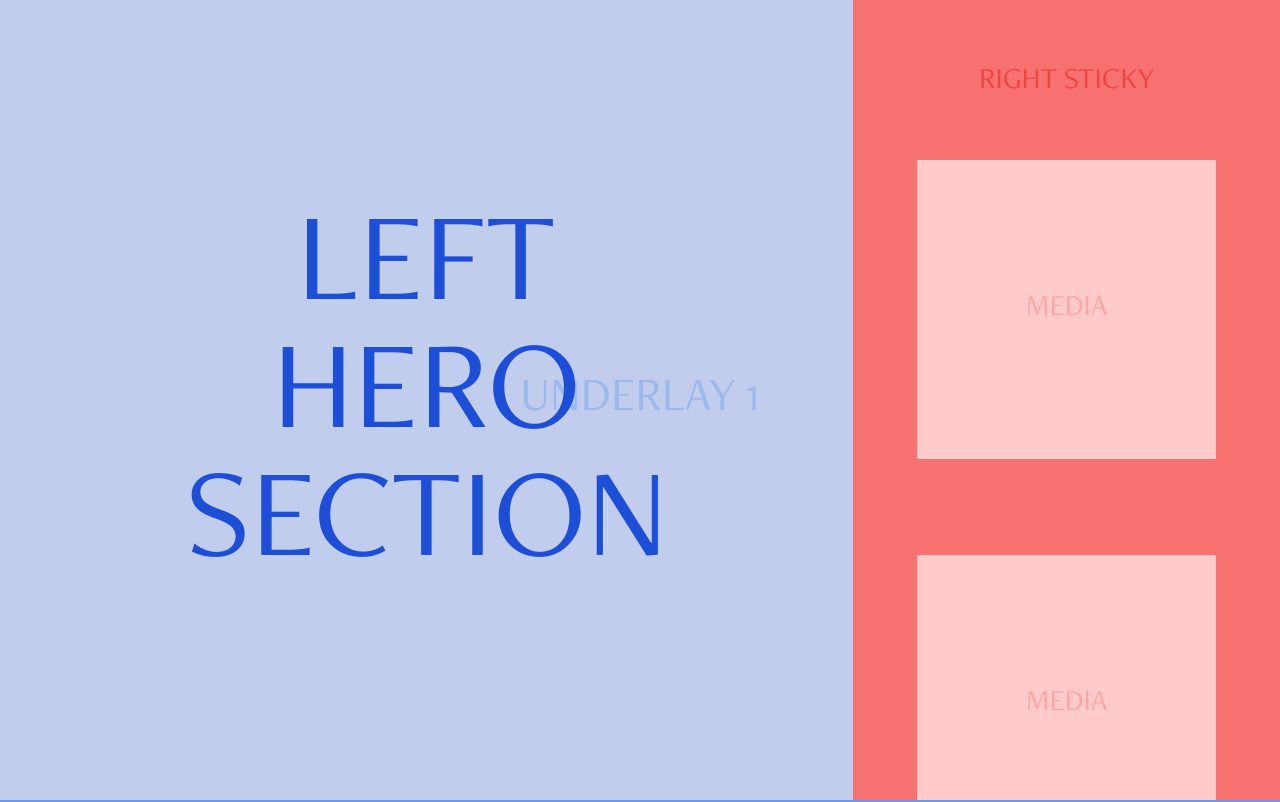
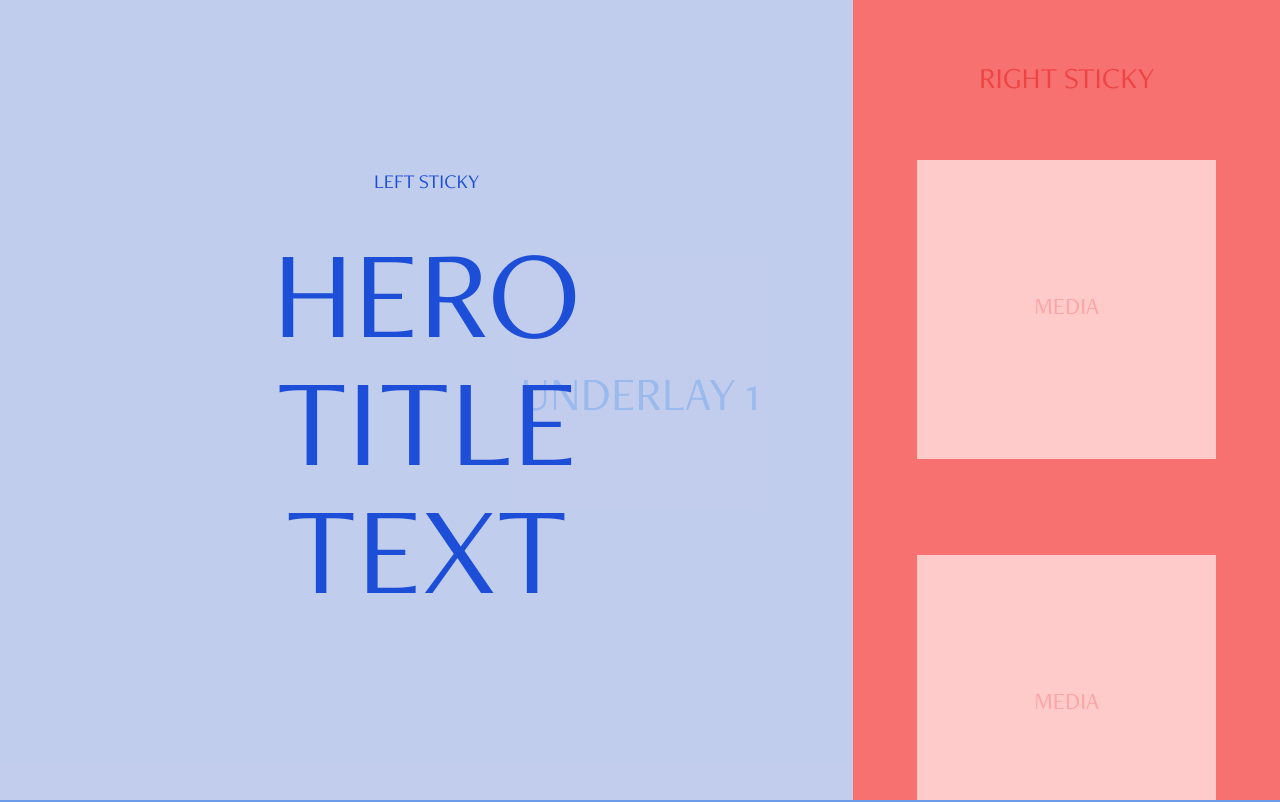
Before and after one commit to abruptpause/red-template-nextjs, a Next.js app: page / in a window 1280 px wide. Shown: the top 802 px of the page. Built offline with nearby package versions, Linux system fonts and the light colour scheme; a web font is replaced by a local one.

Commit message:
label components (2)

```diff
--- a/pages/index.js
+++ b/pages/index.js
@@ -2,10 +2,14 @@
 
 const css = {
   Header: 'freight-neo sticky flex h-screen top-0 right-0 text-center text-blue-700 text-9xl col-span-2 justify-center items-center',
-  Square: 'grid justify-center w-full items-center aspect-square bg-red-200 text-red-700 text-5xl text-center my-24',
+  Square: {
+   div: 'grid justify-center w-full items-center aspect-square bg-red-200 text-red-700 text-5xl text-center my-24',
+   h1: 'freight-neo text-center text-red-300 text-2xl'
+  },
   Sticky: {
     section: 'absolute top-0 left-0 grid grid-cols-3 w-full h-full bg-red-600/[.08]',
-    div: 'sticky overflow-y-scroll col-span-1 col-start-3 h-screen top-0 right-0 bg-red-400 p-16'
+    div: 'sticky overflow-y-scroll col-span-1 col-start-3 h-screen top-0 right-0 bg-red-400 p-16',
+    h1: 'absolute freight-neo text-center text-red-500 top-0 left-0 w-full my-16 text-3xl'
   },
   PlaceHolder: {
     section: 'flex items-center justify-center min-h-screen',
@@ -13,9 +17,10 @@ const css = {
   }
 }
 
-const Header = ({ text = ['left', 'hero', 'section'] }) => (
+const Header = ({ text = ['hero', 'title', 'text'], caption = 'left sticky'}) => (
   <div className={css.Header}>
     <div>
+    <h1 className='text-xl pb-12'>{caption}</h1>
       {
         Array.isArray(text) && text.length
         ? text.map((line, key) => (<h1 key={key}>{line}</h1>))
@@ -26,9 +31,9 @@ const Header = ({ text = ['left', 'hero', 'section'] }) => (
 )
 
 const Square = ({ text }) => (
-  <div className={css.Square}>
+  <div className={css.Square.div}>
     <div>
-      <h1 className='freight-neo text-center text-red-300  text-3xl'>Media</h1>
+      <h1 className={css.Square.h1}>Media</h1>
       {
         text
         ? <h1>Image</h1>
@@ -42,7 +47,7 @@ const Sticky = () => (
   <section className={css.Sticky.section}>
     <Header />
     <div className={css.Sticky.div}>
-      <h1 className='absolute freight-neo text-center text-red-500 top-0 left-0 w-full my-16 text-3xl'>right sticky</h1>
+      <h1 className={css.Sticky.h1}>right sticky</h1>
       <Square />
       <Square />
       <Square />
@@ -50,7 +55,7 @@ const Sticky = () => (
   </section>
 )
 
-const PlaceHolder = ({ bg = 'bg-slate-100', fg = 'text-slate-300', text }) => (
+const PlaceHolder = ({ bg = 'bg-slate-100', fg = 'text-slate-200', text }) => (
   <section className={`${css.PlaceHolder.section} ${bg}`}>
     {
       text
```
